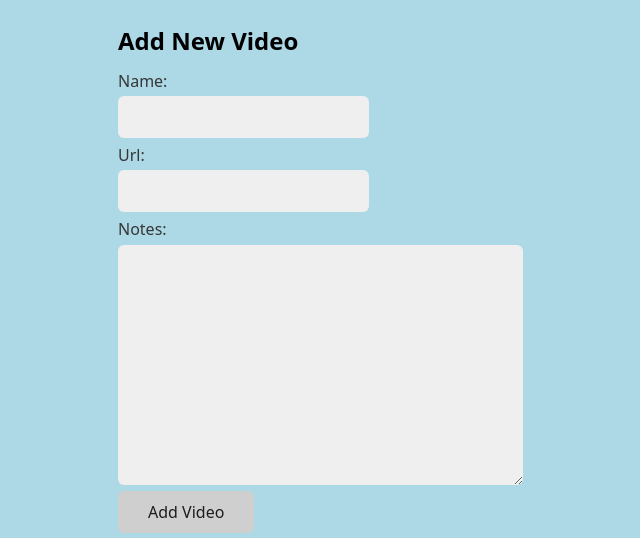
After one commit to alexandreaparks/django_video_collector, a Django app: page /add in a window 1280 px wide. The commit adds this page. Shown: the top 538 px of the page, without its empty margins (122-762 px from the left). Run offline with Django 5.2, Linux system fonts and the light colour scheme.

Commit message:
created add video form and page

```diff
--- /dev/null
+++ b/video/video_collector/forms.py
@@ -0,0 +1,9 @@
+from django import forms
+from .models import Video
+
+
+class VideoForm(forms.ModelForm):
+    # use Video model to create a form with the fields name, url, and notes
+    class Meta:
+        model = Video
+        fields = ['name', 'url', 'notes']
--- /dev/null
+++ b/video/video_collector/templates/video_collector/add.html
@@ -0,0 +1,20 @@
+{% extends 'video_collector/base.html' %}
+
+{% block content %}
+
+<h2>Add New Video</h2>
+
+{% for message in messages %}
+    <li>{{ message }}</li>
+{% endfor %}
+
+<form method="POST" action="{% url 'add_video' %}">
+
+    {% csrf_token %}
+    {{ new_video_form }}
+
+    <button type="submit">Add Video</button>
+
+</form>
+
+{% endblock %}
--- a/video/video_collector/templates/video_collector/base.html
+++ b/video/video_collector/templates/video_collector/base.html
@@ -4,7 +4,7 @@
 
     <head>
         <title>Video Collector</title>
-        <link rel="stylesheet" href="https://cdn.jsdelivr.net/npm/water.css@2/out/dark.css">
+        <link rel="stylesheet" href="https://cdn.jsdelivr.net/npm/water.css@2/out/light.css">
         <link rel="stylesheet" href="{% static 'css/style.css' %}">
     </head>
 
--- a/video/video_collector/urls.py
+++ b/video/video_collector/urls.py
@@ -6,4 +6,7 @@ from . import views
 urlpatterns = [
     # home page url path - requests to this url use home function in views.py file
     path('', views.home, name='home'),
+    # url path to add a new video - uses add function in views.py
+    path('add', views.add, name='add_video')
+
 ]
--- a/video/video_collector/views.py
+++ b/video/video_collector/views.py
@@ -1,7 +1,27 @@
 from django.shortcuts import render
+from django.contrib import messages
+from .forms import VideoForm
 
 
-def home(request):
+def home(request):  # handles requests to home page
     app_name = 'Cat Videos'  # create video app name to use in template
     # render - retrieve data based on parameters, load template, and render/combine template with retrieved data
     return render(request, 'video_collector/home.html', {'app_name': app_name})
+
+
+def add(request):  # handles requests to the add page
+
+    if request.method == 'POST':
+        new_video_form = VideoForm(request.POST)
+        if new_video_form.is_valid():  # uses DB constraints
+            new_video_form.save()  # save to DB
+            messages.info(request, 'New video saved!')
+            # TODO show success message or redirect to list of videos
+        else:
+            # if not valid, reload same page and form with data already entered by user so user can edit
+            messages.warning(request, 'Please check the data entered')
+            return render(request, 'video_collector/add.html', {'new_video_form': new_video_form})
+
+    new_video_form = VideoForm()  # create a new video form to use on webpage
+    # combine template with form to create webpage
+    return render(request, 'video_collector/add.html', {'new_video_form': new_video_form})
```
Also changed, not shown: video/db.sqlite3.
